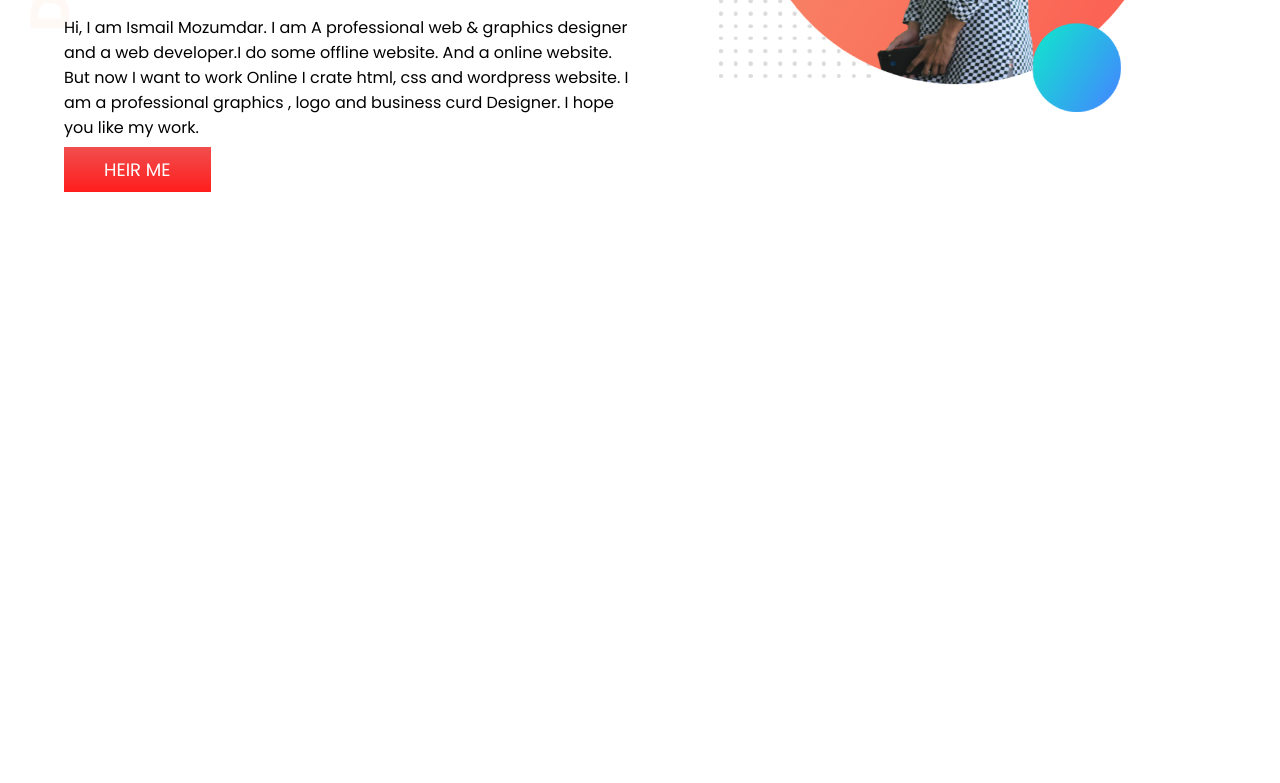
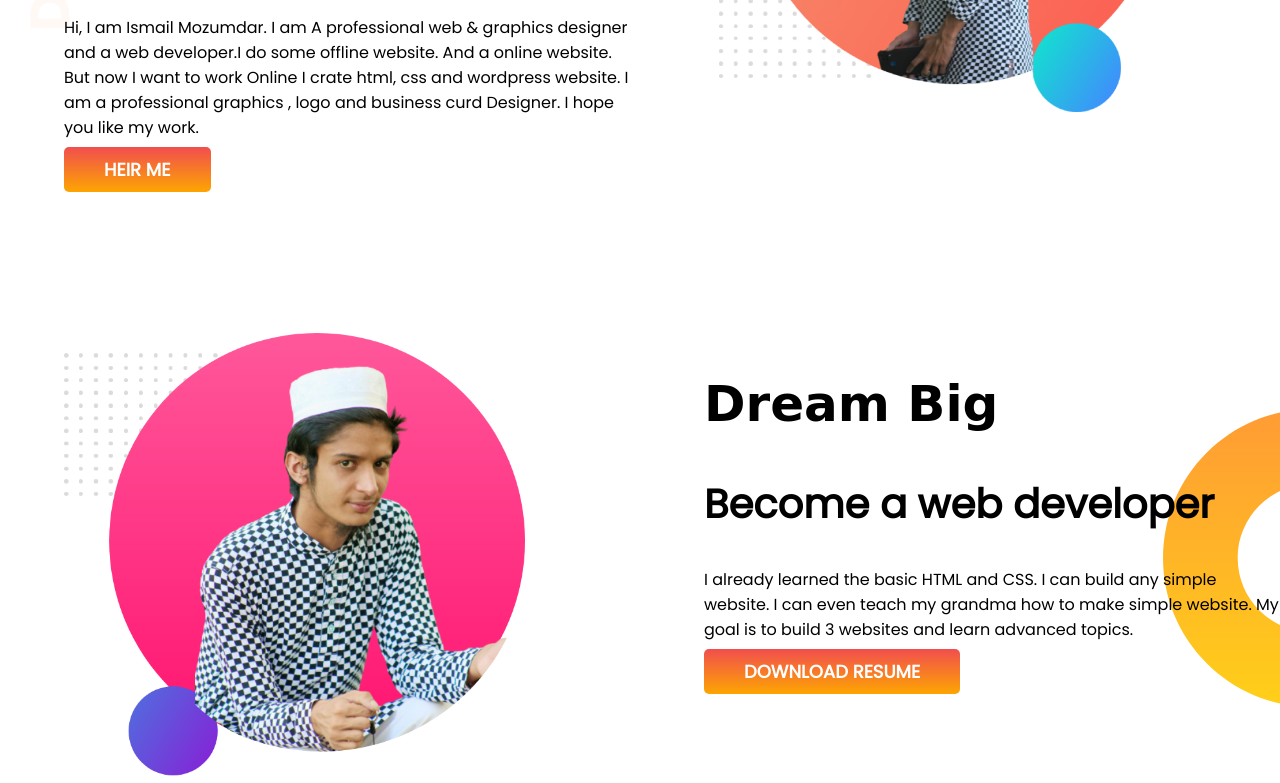
Before and after one commit to ismailmozumdar/New-portfolio, a plain HTML site: page index.html in a window 1280 px wide. Shown: the part 331-1114 px from the top of the page. Before the commit the page ends 800 px from the top, so only its background shows below. Drawn offline with Linux system fonts and the light colour scheme; a web font is replaced by a local one.

Commit message:
second section

```diff
--- a/index.html
+++ b/index.html
@@ -26,5 +26,17 @@
         <img src="images/my-bg3.png" alt="">
     </div>
    </section>
+   <section class="Experiences">
+    <div class="Wellcome ">
+        <img src="images/my-bg1.png" alt="">
+       </div>
+       <div class="Wellcome ">
+        <h1> Dream Big</h1>
+        <h2>Become a web developer</h2>
+        <p>I already learned the basic HTML and CSS. I can build any simple website. I can even teach my grandma how to make simple website. My goal is to build 3 websites and learn advanced topics.</p>
+        <a target="_blanck" href="#">DOWNLOAD RESUME</a>
+
+       </div>
+   </section>
 </body>
 </html>
--- a/style.css
+++ b/style.css
@@ -6,6 +6,7 @@ body{
 .Wellcome-setiom{
     background-image: url(images/top-banner.png);
     background-repeat: no-repeat;
+    margin-bottom: 150px;
 }
 section{
     display: flex;
@@ -17,10 +18,13 @@ section{
 .Wellcome img{
     width: 80%;
 }
-h1{
+ h1{
     font-size:50px;
     font-family: 'Poppins', sans-serif;
     font-family: 'Pushster', cursive;
+}
+h2{
+    font-size: 40px;
 }
 h3{
     color: rgb(202, 21, 1);
@@ -28,10 +32,17 @@ h3{
 span{
     color: salmon;
 }
+.Experiences{
+    background-image: url(images/dream-bg.png);
+    background-repeat: no-repeat;
+    background-position:right ;
+}
 a{
     text-decoration: none;
     color: white;
-    background-image: linear-gradient( rgb(241, 78, 78), rgb(255, 29, 29));
+    background-image: linear-gradient( rgb(241, 78, 78), rgb(253, 165, 2));
     padding: 10px 40px;
     font-size: 18px;
+    border-radius: 5px;
+    font-weight: 700;
 }
```
